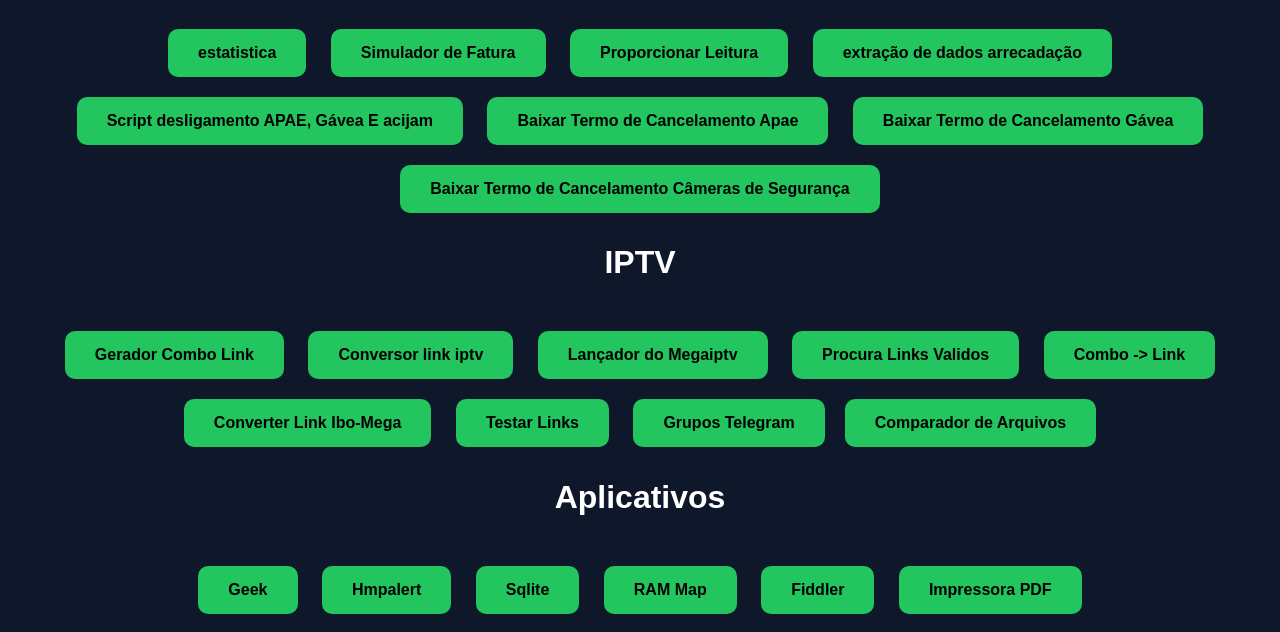
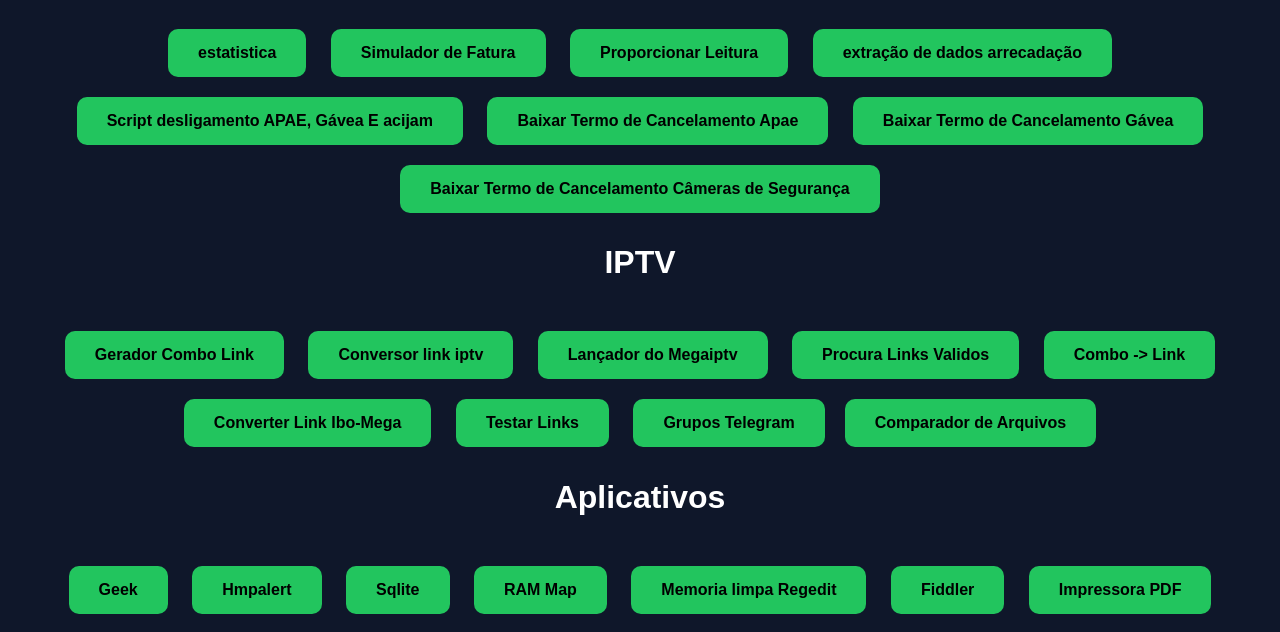
Before and after one commit to marcoandreijm-tech/Comandos-powershell, a plain HTML site: page index.html in a window 1280 px wide. Shown: the part 626-1258 px from the top of the page. Drawn offline with Linux system fonts and the light colour scheme.

Commit message:
Update index.html

```diff
--- a/index.html
+++ b/index.html
@@ -195,6 +195,10 @@ estatistica
         RAM Map
     </a>
 
+<a class="btn" href="memoria.reg">
+        Memoria limpa Regedit
+    </a>
+
 <a class="btn" href="FiddlerSetup.zip">
         Fiddler
     </a>
```
